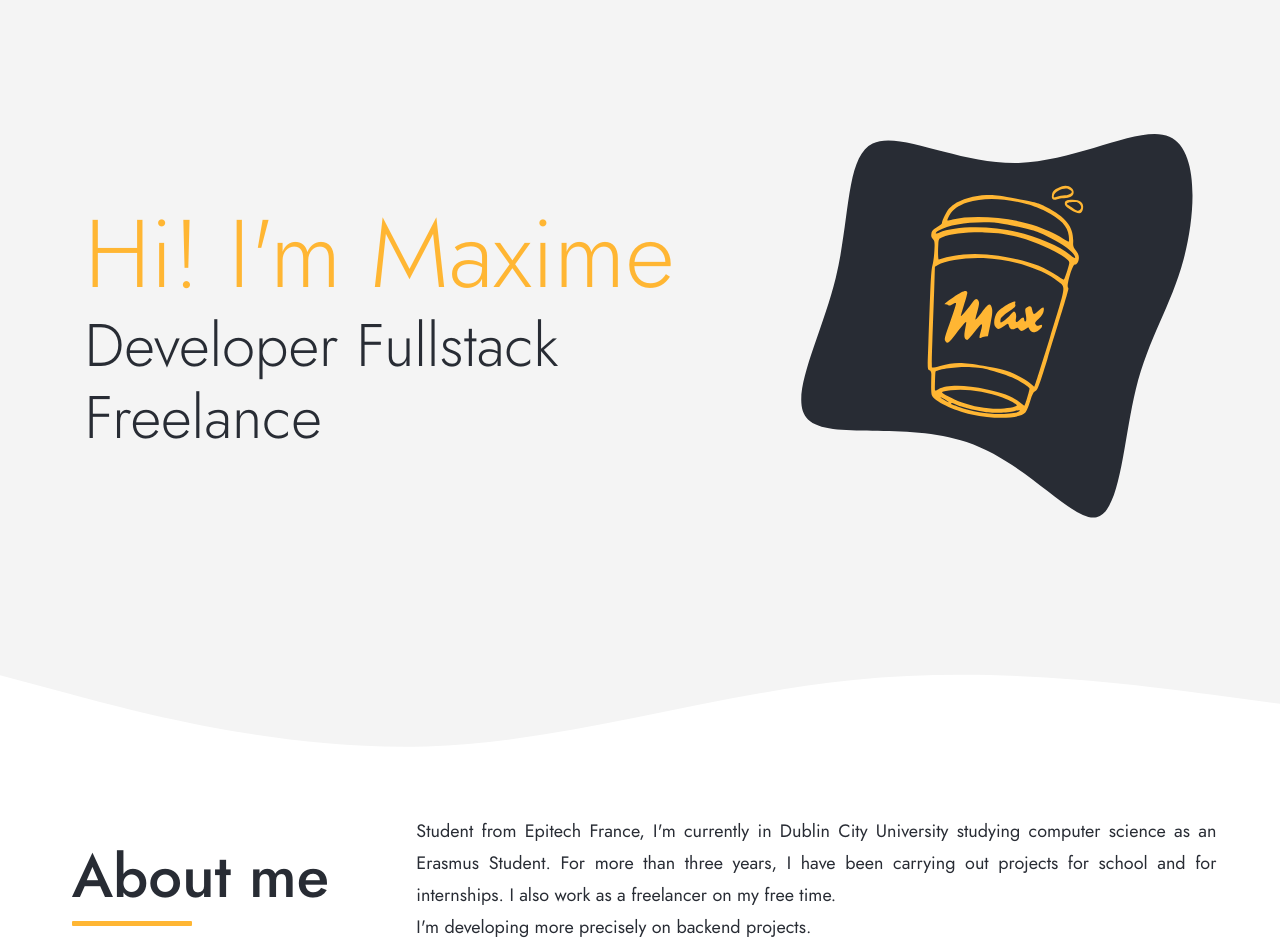
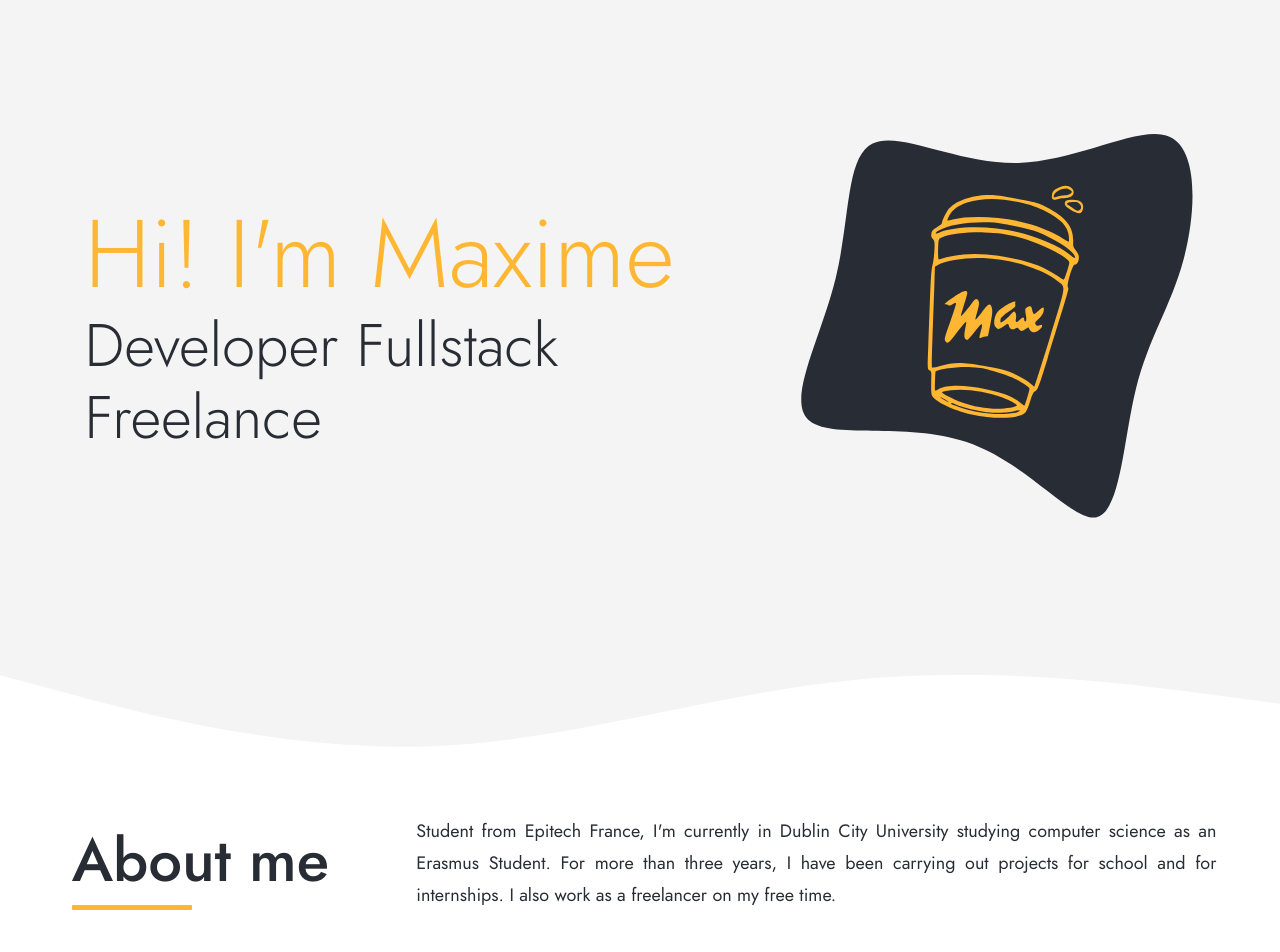
Before and after one commit to Maximepzv/Resume, a React (Create React App) app: page / in a window 1280 px wide. Shown: the top 952 px of the page. Built offline with nearby package versions, Linux system fonts and the light colour scheme.

Commit message:
Edit content

```diff
--- a/src/components/About/index.js
+++ b/src/components/About/index.js
@@ -41,8 +41,6 @@ export default () => {
             <Typography color="secondary" component="p" variant="bod1">
               Student from Epitech France, I'm currently in Dublin City University studying computer science as an Erasmus Student.
               For more than three years, I have been carrying out projects for school and for internships. I also work as a freelancer on my free time.
-              <br/>
-              I'm developing more precisely on backend projects.
             </Typography>
           </div>
         </div>
```
